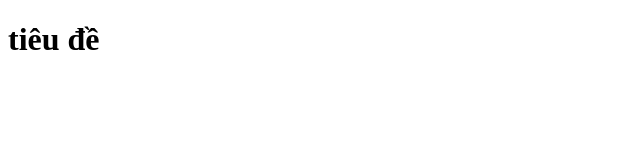
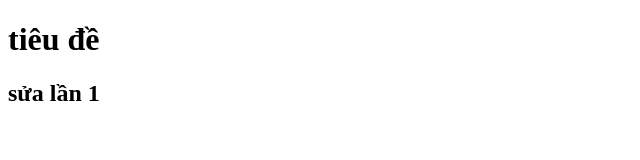
Before and after one commit to quochuy140909/duan6, a plain HTML site: page index.html in a window 1280 px wide. Shown: the whole page, without its empty margins (0-640 px from the left). Drawn offline with Linux system fonts and the light colour scheme.

Commit message:
sửa lần 1

```diff
--- a/index.html
+++ b/index.html
@@ -7,5 +7,6 @@
   </head>
   <body>
     <h1>tiêu đề</h1>
+    <h2>sửa lần 1</h2>
   </body>
 </html>
```
